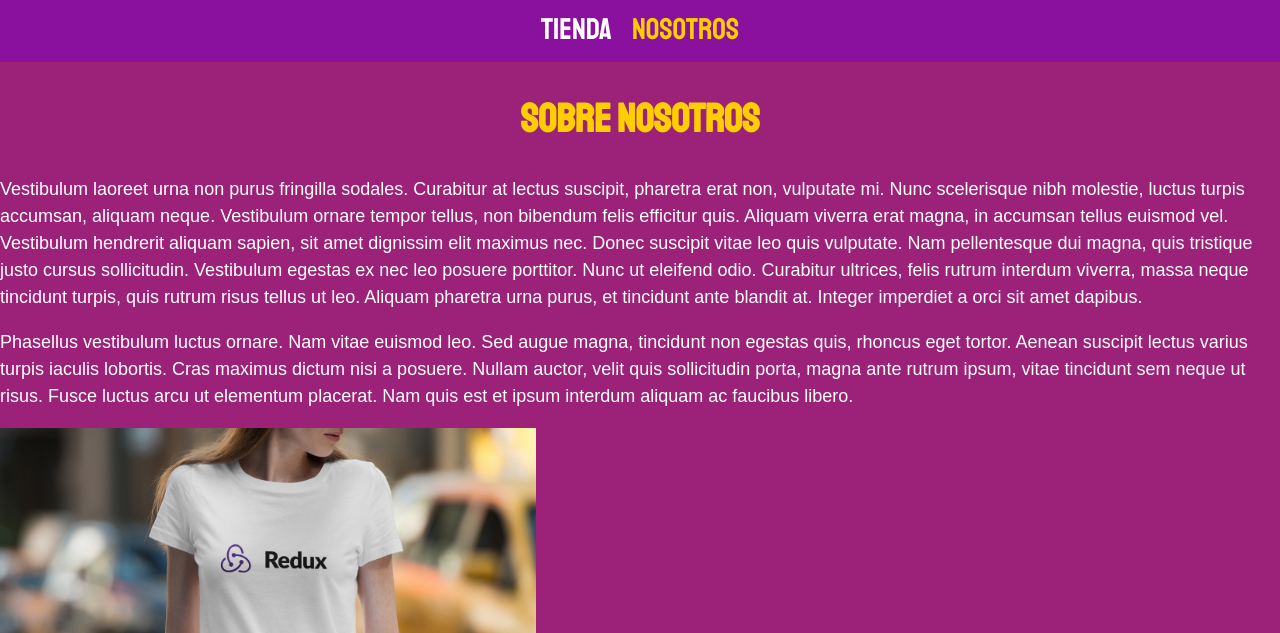
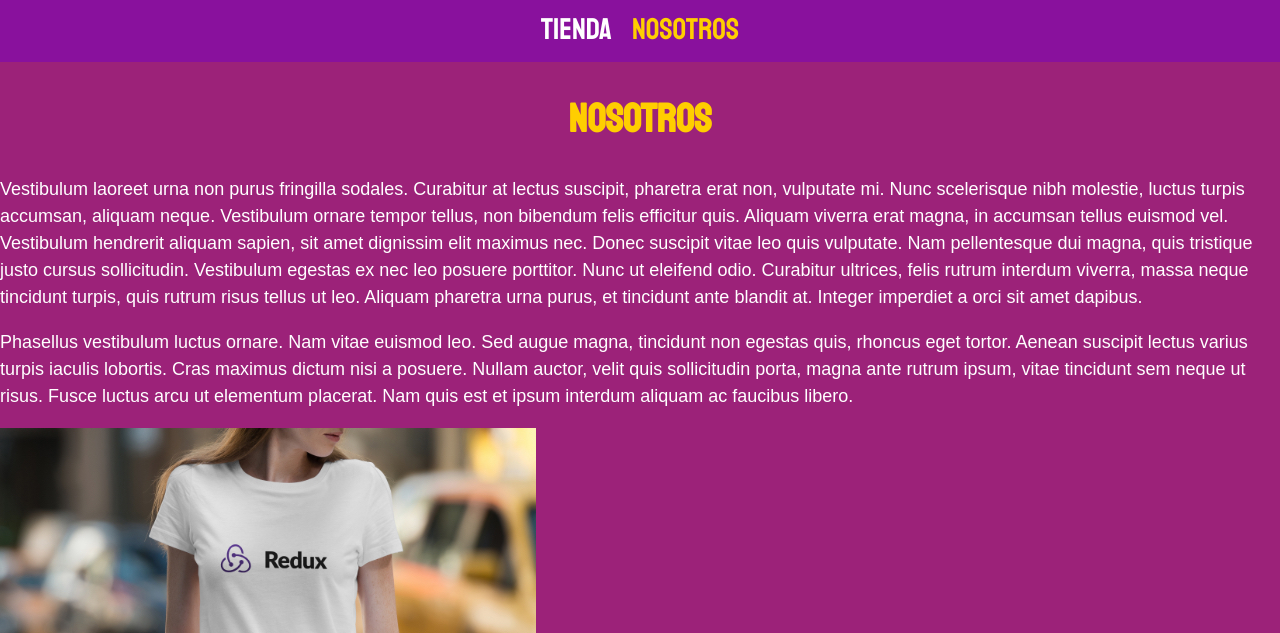
Before and after one commit to Rafaelangeles1/Pagina-Web-2, a plain HTML site: page nosotros.html in a window 1280 px wide. Shown: the part 167-800 px from the top of the page. Drawn offline with Linux system fonts and the light colour scheme.

Commit message:
cambio temporal

```diff
--- a/nosotros.html
+++ b/nosotros.html
@@ -22,7 +22,7 @@
     </nav>
 
     <main class="contenedor">
-        <h1>Sobre Nosotros</h1>
+        <h1>Nosotros</h1>
     </main>
     <div class="nosotros">
         <div class="nostros__contenido">
```
